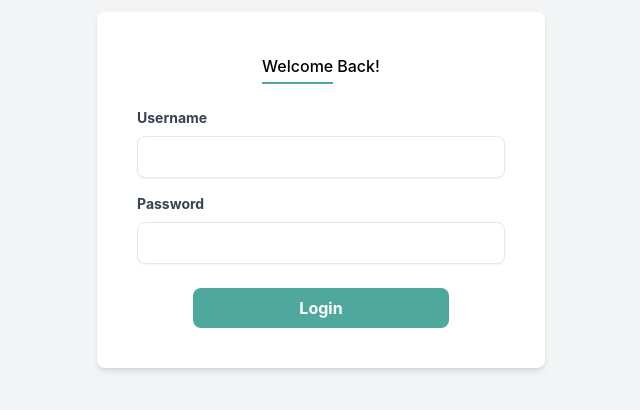
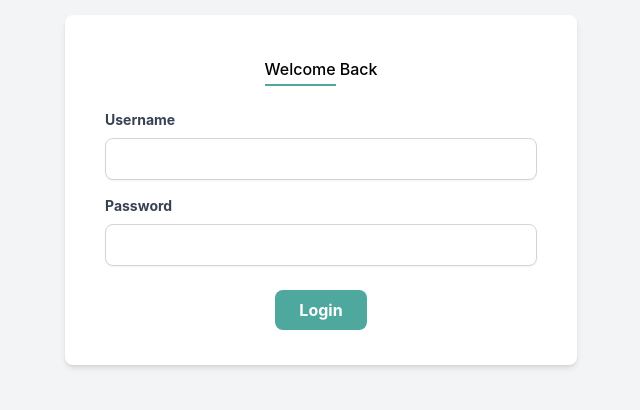
Before and after one commit to tediyo/Amaga-UI, a React (Create React App) app: page / in a window 1280 px wide. Shown: the part 210-620 px from the top of the page, without its empty margins (319-959 px from the left). Built offline with nearby package versions, Linux system fonts and the light colour scheme.

Commit message:
Validation

```diff
--- a/src/Components/Login/Login.js
+++ b/src/Components/Login/Login.js
@@ -1,10 +1,55 @@
-import React from 'react';
+import React, { useState } from 'react';
 
 const Login = () => {
+  // State for input values
+  const [username, setUsername] = useState('');
+  const [password, setPassword] = useState('');
+
+  // State for errors
+  const [errors, setErrors] = useState({ username: '', password: '' });
+
+  // Handle input changes
+  const handleChange = (e) => {
+    const { id, value } = e.target;
+    if (id === 'username') {
+      setUsername(value);
+    } else if (id === 'password') {
+      setPassword(value);
+    }
+  };
+
+  // Validate form
+  const validate = () => {
+    const newErrors = { username: '', password: '' };
+    let isValid = true;
+
+    if (username.trim() === '') {
+      newErrors.username = 'Username is required';
+      isValid = false;
+    }
+
+    if (password.trim() === '') {
+      newErrors.password = 'Password is required';
+      isValid = false;
+    }
+
+    setErrors(newErrors);
+    return isValid;
+  };
+
+  // Handle form submission
+  const handleSubmit = (e) => {
+    e.preventDefault();
+    if (validate()) {
+      // Form is valid, proceed with submission
+      console.log('Form submitted:', { username, password });
+    }
+  };
+
   return (
-    <div className="flex items-center justify-center  min-h-screen bg-gray-100">
-      <div className="bg-white p-10 rounded-lg shadow-md w-full max-w-md" // Adjust width here
-        style={{ minHeight: '320px' }} // Adjust height here
+    <div className="flex items-center justify-center min-h-screen bg-gray-100">
+      <div
+        className="bg-white p-10 rounded-lg shadow-md w-full max-w-lg h-[350px]" // Adjusted width and height
       >
         <h2 className="text-custom-lg font-medium leading-custom text-black mb-6 text-center">
           <span
@@ -13,9 +58,9 @@ const Login = () => {
           >
             Welcome
           </span>
-                <span className="ml-1">Back!</span>
+          <span className="ml-1">Back</span>
         </h2>
-        <form>
+        <form onSubmit={handleSubmit}>
           <div className="mb-4">
             <label className="block text-gray-700 text-sm font-bold mb-2" htmlFor="username">
               Username
@@ -23,8 +68,15 @@ const Login = () => {
             <input
               id="username"
               type="text"
-              className="w-full px-3 py-2 border rounded-lg shadow-sm focus:outline-none focus:ring focus:border-blue-300"
+              value={username}
+              onChange={handleChange}
+              className={`w-full px-4 py-2 border rounded-lg shadow-sm focus:outline-none focus:ring ${
+                errors.username ? 'border-red-500' : 'border-gray-300'
+              }`}
             />
+            {errors.username && (
+              <p className="text-red-500 text-xs italic">{errors.username}</p>
+            )}
           </div>
           <div className="mb-6">
             <label className="block text-gray-700 text-sm font-bold mb-2" htmlFor="password">
@@ -33,13 +85,20 @@ const Login = () => {
             <input
               id="password"
               type="password"
-              className="w-full px-3 py-2 border rounded-lg shadow-sm focus:outline-none focus:ring focus:border-blue-300"
+              value={password}
+              onChange={handleChange}
+              className={`w-full px-4 py-2 border rounded-lg shadow-sm focus:outline-none focus:ring ${
+                errors.password ? 'border-red-500' : 'border-gray-300'
+              }`}
             />
+            {errors.password && (
+              <p className="text-red-500 text-xs italic">{errors.password}</p>
+            )}
           </div>
           <div className="flex justify-center">
             <button
               type="submit"
-             className="text-white font-bold py-2 w-64 rounded-lg focus:outline-none focus:shadow-outline"
+              className="text-white font-bold py-2 px-6 rounded-lg focus:outline-none focus:shadow-outline"
               style={{ backgroundColor: '#4EA89E' }}
             >
               Login
```
Lines whose indentation alone changed are shown as unchanged.
